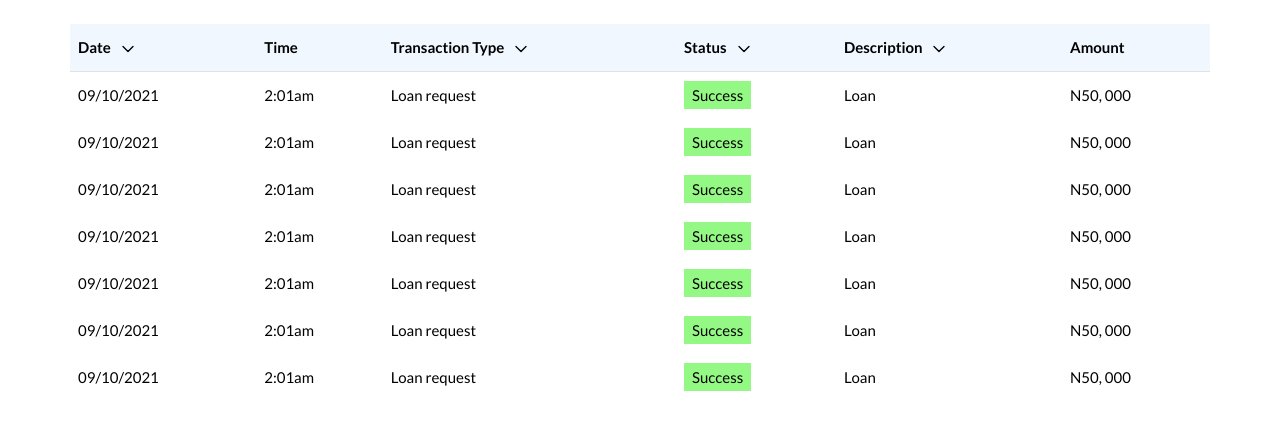
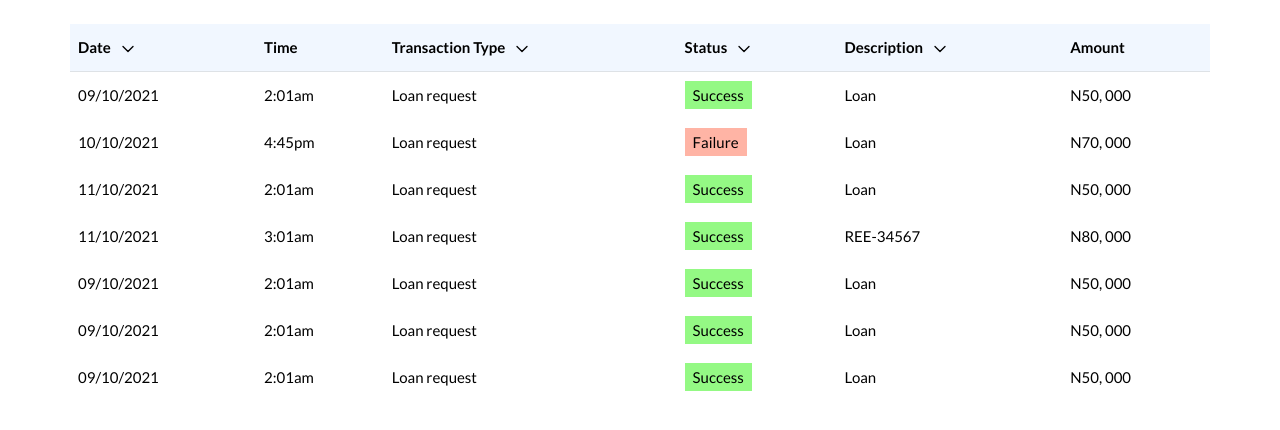
Before and after one commit to Dreezy305/HuntersWall, a Next.js app: page /transaction in a window 1280 px wide. Shown: the top 430 px of the page. Built offline with nearby package versions, Linux system fonts and the light colour scheme; no server answers.

Commit message:
transaction table

```diff
--- a/pages/transaction.js
+++ b/pages/transaction.js
@@ -55,7 +55,18 @@ function TransactionHistory() {
               </tr>
 
               <tr>
-                <td className="py-3">09/10/2021</td>
+                <td className="py-3">10/10/2021</td>
+                <td className="py-3">4:45pm</td>
+                <td className="py-3">Loan request</td>
+                <td className="py-3">
+                  <span className="failure">Failure</span>
+                </td>
+                <td className="py-3">Loan</td>
+                <td className="py-3">N70, 000 </td>
+              </tr>
+
+              <tr>
+                <td className="py-3">11/10/2021</td>
                 <td className="py-3">2:01am</td>
                 <td className="py-3">Loan request</td>
                 <td className="py-3">
@@ -66,25 +77,14 @@ function TransactionHistory() {
               </tr>
 
               <tr>
-                <td className="py-3">09/10/2021</td>
-                <td className="py-3">2:01am</td>
+                <td className="py-3">11/10/2021</td>
+                <td className="py-3">3:01am</td>
                 <td className="py-3">Loan request</td>
                 <td className="py-3">
                   <span className="success">Success</span>
                 </td>
-                <td className="py-3">Loan</td>
-                <td className="py-3">N50, 000 </td>
-              </tr>
-
-              <tr>
-                <td className="py-3">09/10/2021</td>
-                <td className="py-3">2:01am</td>
-                <td className="py-3">Loan request</td>
-                <td className="py-3">
-                  <span className="success">Success</span>
-                </td>
-                <td className="py-3">Loan</td>
-                <td className="py-3">N50, 000 </td>
+                <td className="py-3">REE-34567</td>
+                <td className="py-3">N80, 000 </td>
               </tr>
 
               <tr>
--- a/styles/transaction.scss
+++ b/styles/transaction.scss
@@ -45,3 +45,8 @@
   padding: 5px 8px;
   background: #94f984;
 }
+
+.failure {
+  padding: 5px 8px;
+  background: rgba(254, 68, 32, 0.4);
+}
```
